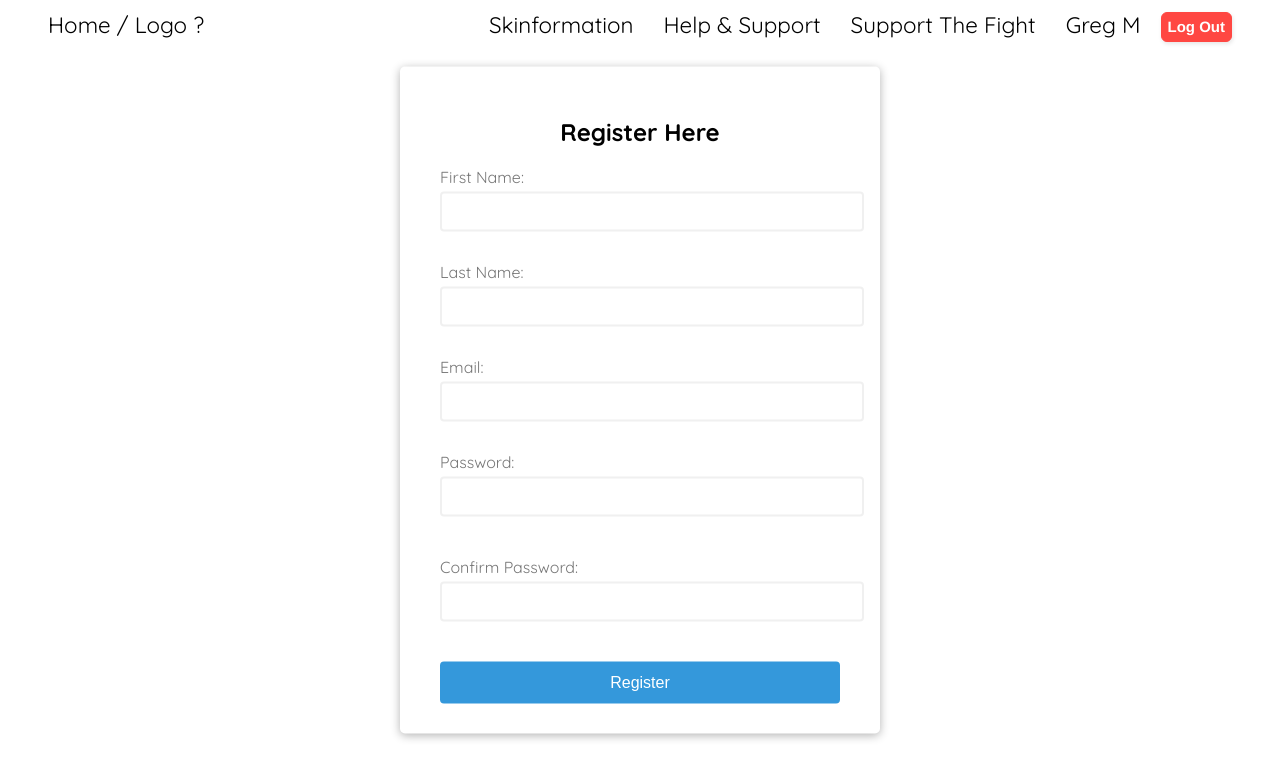
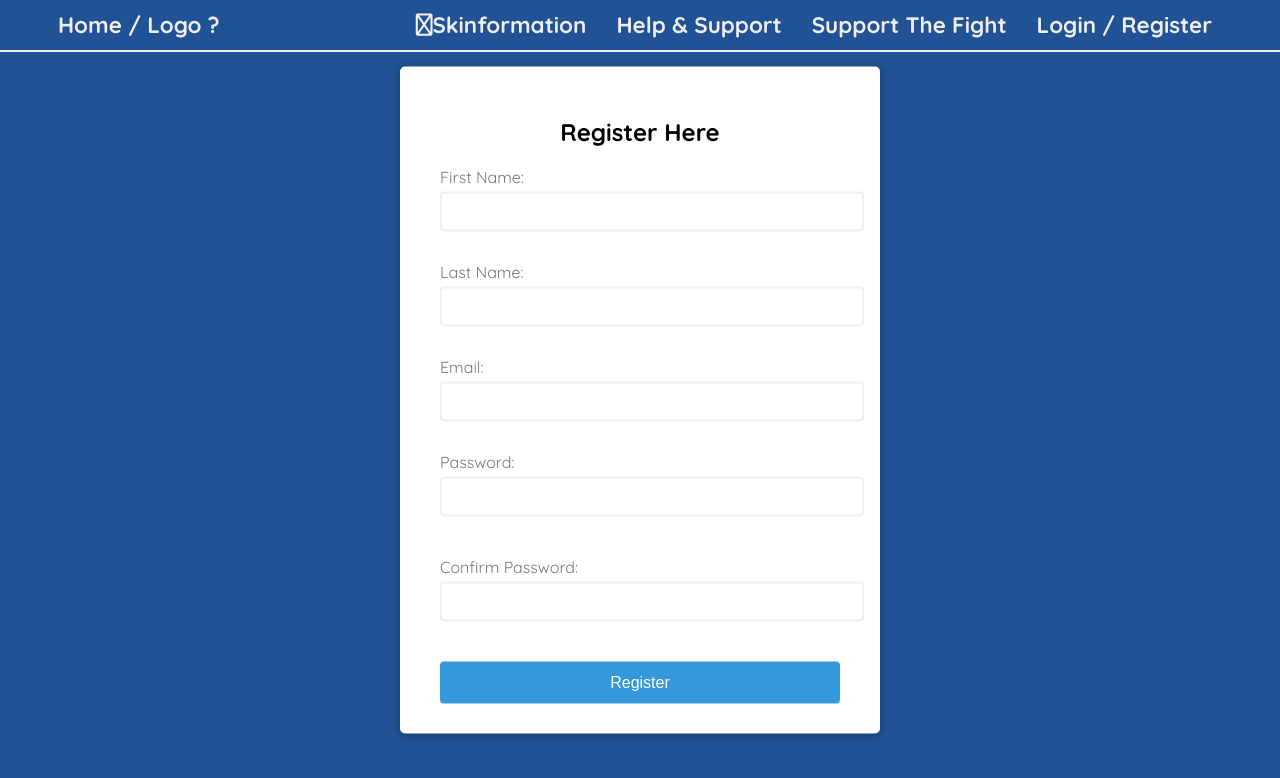
Before and after one commit to TestDrivenDesign/project-frontend, a Vue app: page /register in a window 1280 px wide. Shown: the top 778 px of the page. Built offline with nearby package versions, Linux system fonts and the light colour scheme.

Commit message:
Pre-styling

```diff
--- a/index.html
+++ b/index.html
@@ -5,6 +5,7 @@
   <meta charset="UTF-8">
   <link rel="icon" href="/favicon.ico">
   <meta name="viewport" content="width=device-width, initial-scale=1.0">
+  <script src="https://kit.fontawesome.com/d118583867.js" crossorigin="anonymous"></script>
   <title>Cancer Research App</title>
 </head>
 
--- a/src/assets/main.css
+++ b/src/assets/main.css
@@ -13,4 +13,5 @@ body {
   min-height: 100vh;
   display: flex;
   flex-direction: column;
+  background-color: #205295;
 }
--- a/src/components/NavbarComponent.vue
+++ b/src/components/NavbarComponent.vue
@@ -4,7 +4,9 @@
       <RouterLink to="/">Home / Logo ?</RouterLink>
     </div>
     <div id="mainListDiv" class="main_list">
-      <RouterLink to="/skinformation">Skinformation</RouterLink>
+      <RouterLink to="/skinformation"
+        ><i class="fa-sharp fa-regular fa-circle-info"></i>Skinformation</RouterLink
+      >
       <RouterLink to="/help">Help & Support</RouterLink>
       <RouterLink to="/support">Support The Fight</RouterLink>
       <div v-if="user.isUserLoggedIn" class="user">
@@ -45,6 +47,7 @@ const handleLogOut = () => {
   line-height: 50px;
   font-size: 1.4rem;
   text-align: center;
+  border-bottom: 2px solid #eee;
 }
 
 .navbar a {
@@ -59,11 +62,14 @@ const handleLogOut = () => {
 
 .navbar div.logo a {
   text-decoration: none;
-  color: #000;
+  padding: 10px;
+  font-weight: bold;
+  color: #eee;
 }
 
 .navbar div.logo a:hover {
-  color: #00e676;
+  background-color: rgba(44, 116, 179, 0.3);
+  /* border-bottom: 3px solid #2c74b3; */
 }
 
 .navbar div.main_list {
@@ -74,14 +80,16 @@ const handleLogOut = () => {
 
 .navbar div.main_list a {
   text-decoration: none;
-  color: #000;
+  font-weight: bold;
+  color: #eee;
   padding: 10px;
 }
 .navbar div.main_list div.user {
   display: inline-block;
 }
 .navbar div.main_list a:hover {
-  color: #00e676;
+  background-color: rgba(44, 116, 179, 0.3);
+  /* border-bottom: 3px solid #2c74b3; */
 }
 
 /* CSS */
--- a/src/components/RegisterForm.vue
+++ b/src/components/RegisterForm.vue
@@ -97,9 +97,9 @@ const generateId = () => {
   return Math.random() * 1000
 }
 
-// const assigUserId = () => {
-//   formData.value.user_id = generateId()
-// }
+const assigUserId = () => {
+  formData.value.user_id = generateId()
+}
 
 const rules = computed(() => {
   return {
@@ -138,7 +138,7 @@ const submitRegisterForm = async () => {
     const userRegistered = isUserRegistered()
 
     if (!userRegistered) {
-      // assigUserId()
+      assigUserId()
       postNewUser(formData.value)
       addNewUser(formData.value)
       updateMsg('success', 'Registration successfull')
--- a/src/stores/user.js
+++ b/src/stores/user.js
@@ -9,7 +9,7 @@ export const useUserStore = defineStore('user', () => {
     email: 'gm@gmail.com',
     date_of_birth: ''
   });
-  const isUserLoggedIn = ref(true);
+  const isUserLoggedIn = ref(false);
 
   // const pageRedirect = computed((isUserLoggedIn) => {
   //   if (isUserLoggedIn) {
--- a/src/views/HomeView.vue
+++ b/src/views/HomeView.vue
@@ -13,10 +13,10 @@
   display: flex;
   align-items: center;
   justify-content: center;
-  background-image: url('https://cdn.pixabay.com/photo/2017/11/06/15/30/elephants-2923917_960_720.jpg');
-  background-position: center;
+  /* background-image: url('https://cdn.pixabay.com/photo/2017/11/06/15/30/elephants-2923917_960_720.jpg'); */
+  /* background-position: center;
   background-repeat: no-repeat;
-  background-size: cover;
+  background-size: cover; */
 }
 
 h2 {
```
